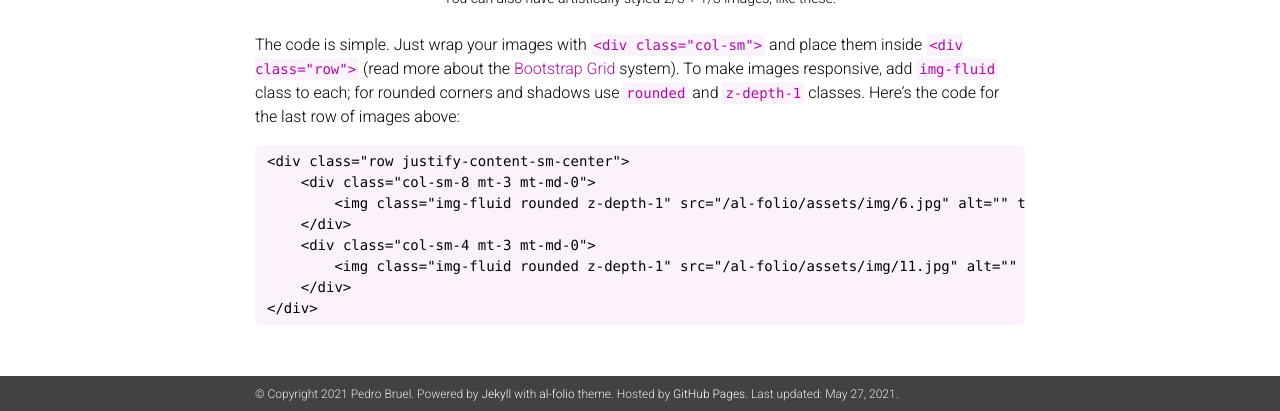
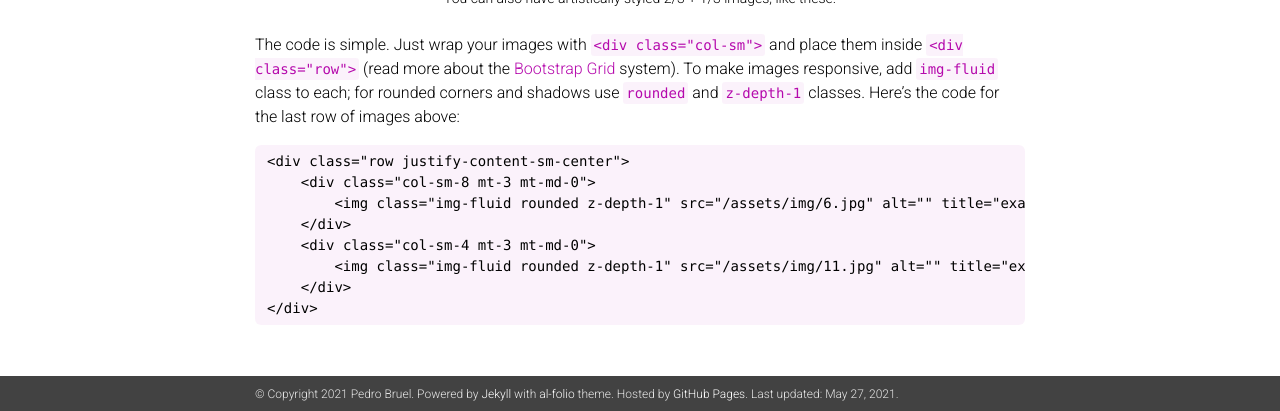
Before and after one commit to phrb/phrb.github.io, a Jekyll site: the page built from _projects/6_project.markdown, in a window 1280 px wide and 900 px high, scrolled down 1037 px, cut to the strip 489-900 px from the top of the window. Built offline with Jekyll 4.4.1, drawn with Linux system fonts in a browser that asks for light colours; nearby versions of some CDN libraries; a style sheet for code colours, icons or effects is not loaded.

Commit message:
Remove extra set paths

```diff
--- a/_config.yml
+++ b/_config.yml
@@ -15,7 +15,7 @@
 
 icon: 📖 # the emoji used as the favicon
 url:  # the base hostname & protocol for your site
-baseurl: /al-folio # the subpath of your site, e.g. /blog/
+baseurl: # the subpath of your site, e.g. /blog/
 last_updated: true # set to true if you want to display last updated in the footer
 impressum_path:  # set to path to include impressum link in the footer, use the same path as permalink in a page, helps to conform with EU GDPR
 
@@ -142,8 +142,8 @@
 
 scholar:
 
-  last_name: Einstein
-  first_name: [Albert, A.]
+  last_name: Bruel
+  first_name: [Pedro]
 
   style: apa
   locale: en
@@ -172,7 +172,7 @@
 enable_tooltips:            false  # enables automatic tooltip links generated
                                    # for each section titles on pages and posts
 enable_darkmode:            true   # enables switching between light/dark modes
-enable_navbar_social:       false  # enables displaying social links in the
+enable_navbar_social:       true  # enables displaying social links in the
                                    # navbar on the about page
 enable_project_categories:  true   # enables categorization of projects into
                                    # multiple categories
```
